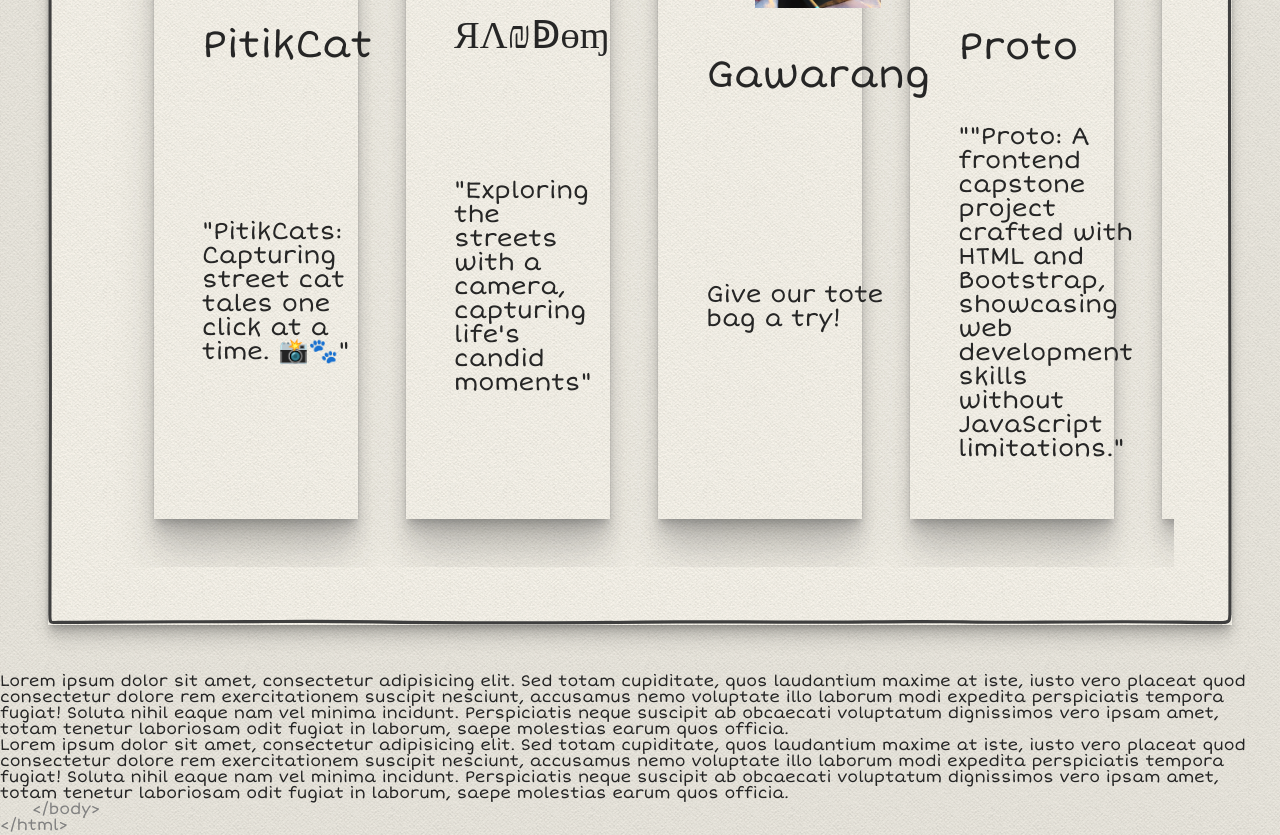
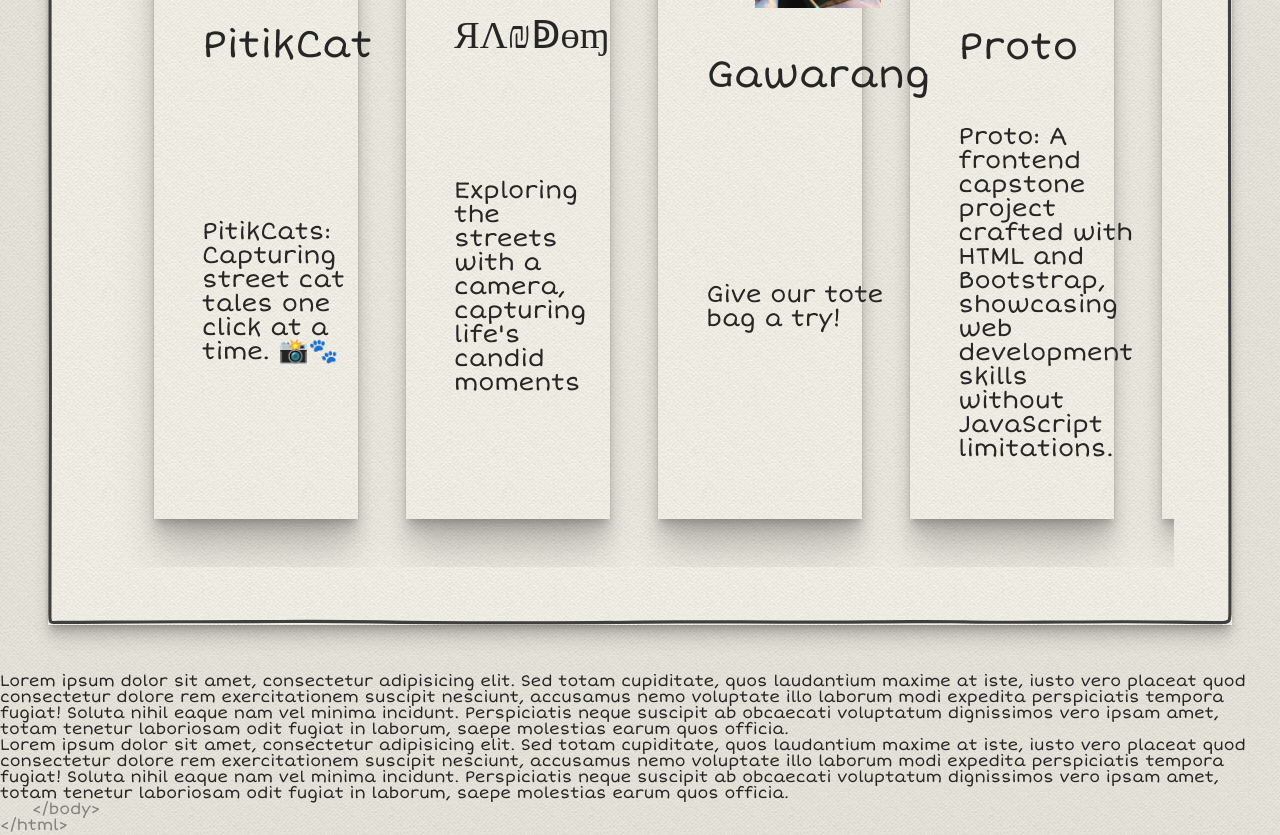
Before and after one commit to valangelo/Proto1.2, a plain HTML site: page index.html in a window 1280 px wide. Shown: the part 2620-3455 px from the top of the page. Drawn offline with Linux system fonts and the light colour scheme; a web font is replaced by a local one.

Commit message:
Removed Typos

```diff
--- a/index.html
+++ b/index.html
@@ -254,7 +254,7 @@ Enjoy the tour!" />
 						<img src="/assets/images/pitikcats.jpg" alt="">
 						<h1 class="project_title">PitikCat</h1>
 						<p class="project_description">
-							"PitikCats: Capturing street cat tales one click at a time. 📸🐾"
+							PitikCats: Capturing street cat tales one click at a time. 📸🐾
 						</p>
 					</div>
 					<!-- !PitikCats -->
@@ -264,7 +264,7 @@ Enjoy the tour!" />
 						<img src="/assets/images/vero.png" alt="">
 						<h1 class="project_title">ЯɅ₪ↁɵɱ</h1>
 						<p class="project_description">
-							"Exploring the streets with a camera, capturing life's candid moments"
+							Exploring the streets with a camera, capturing life's candid moments
 						</p>
 					</div>
 					<!-- !ЯɅ₪ↁɵɱ -->
@@ -284,8 +284,8 @@ Enjoy the tour!" />
 						<img src="/assets/images/figure.svg" alt="">
 						<h1 class="project_title">Proto</h1>
 						<p class="project_description">
-							""Proto: A frontend capstone project crafted with HTML and Bootstrap, showcasing web
-							development skills without JavaScript limitations."
+							Proto: A frontend capstone project crafted with HTML and Bootstrap, showcasing web
+							development skills without JavaScript limitations.
 						</p>
 					</div>
 					<!-- !Proto -->
@@ -295,8 +295,8 @@ Enjoy the tour!" />
 						<img src="/assets/images/figure.svg" alt="">
 						<h1 class="project_title">Proto2.1</h1>
 						<p class="project_description">
-							"Proto 2.1: Elevating the doodleish charm with intricate details, showcasing frontend skills
-							using HTML and Bootstrap without relying on JavaScript"
+							Proto 2.1: Elevating the doodleish charm with intricate details, showcasing frontend skills
+							using HTML and Bootstrap without relying on JavaScript
 						</p>
 					</div>
 					<!-- !Proto2.1 -->
```
